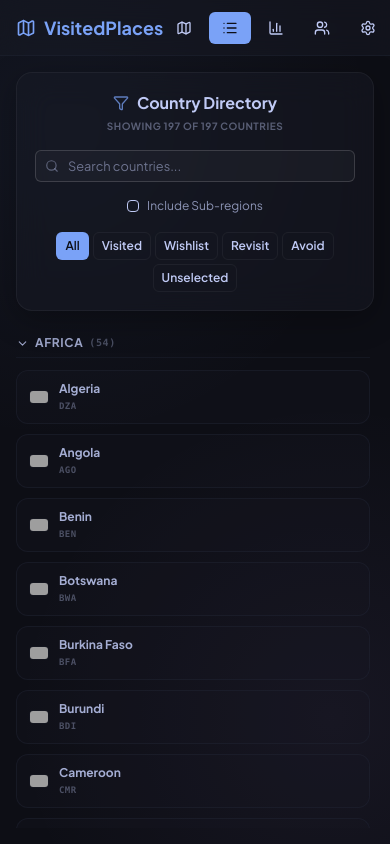
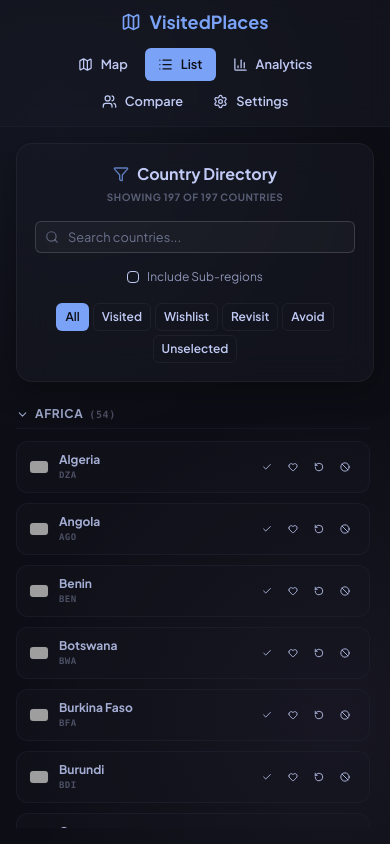
Before and after one commit to NotToxel/VisitedPlaces, a React (Vite) app: page /list in a window 390 px wide. Built offline with nearby package versions, Linux system fonts and the light colour scheme; grey boxes are pictures that could not be loaded.

Commit message:
fix: center navbar on desktop, stack nav below logo on mobile, restore inline quick buttons, and fix analytics mobile overflow

```diff
--- a/src/components/layout/Navbar.tsx
+++ b/src/components/layout/Navbar.tsx
@@ -7,57 +7,63 @@
   const [isSettingsOpen, setIsSettingsOpen] = React.useState(false);
 
   const getLinkClass = (isActive: boolean) =>
-    `btn btn-ghost btn-sm flex items-center gap-1.5 font-medium transition-colors ${
+    `btn btn-ghost btn-sm flex items-center gap-1.5 font-semibold transition-colors ${
       isActive ? 'btn-active text-primary bg-primary/10' : 'text-base-content/80 hover:text-primary'
     }`;
 
   return (
-    <nav className="navbar bg-base-200/45 backdrop-blur-md border-b border-base-300/35 justify-between px-4 py-2 shrink-0 select-none z-50">
-      <NavLink to="/" className="flex items-center gap-2 font-bold text-lg text-primary hover:opacity-85 transition-opacity">
-        <Map className="w-5 h-5" />
-        <span>VisitedPlaces</span>
-      </NavLink>
+    <nav className="navbar bg-base-200/45 backdrop-blur-md border-b border-base-300/35 px-4 py-2 shrink-0 select-none z-50 flex flex-col md:flex-row items-center justify-between gap-3 md:gap-0">
 
-      <div className="flex items-center gap-1 md:gap-2">
+      {/* Left Column: Logo / Home Button */}
+      <div className="w-full md:flex-1 flex justify-center md:justify-start">
+        <NavLink to="/" className="flex items-center gap-2 font-bold text-lg text-primary hover:opacity-85 transition-opacity">
+          <Map className="w-5 h-5 text-primary" />
+          <span>VisitedPlaces</span>
+        </NavLink>
+      </div>
+
+      {/* Center Column: Centered Tabs (including Settings) */}
+      <div className="w-full md:flex-none flex flex-wrap justify-center items-center gap-1 md:gap-2">
         <NavLink
           to="/"
           className={({ isActive }) => getLinkClass(isActive)}
         >
-          <Map size={16} />
-          <span className="hidden sm:inline">Map</span>
+          <Map size={15} />
+          <span>Map</span>
         </NavLink>
         <NavLink
           to="/list"
           className={({ isActive }) => getLinkClass(isActive)}
         >
-          <List size={16} />
-          <span className="hidden sm:inline">List</span>
+          <List size={15} />
+          <span>List</span>
         </NavLink>
         <NavLink
           to="/analytics"
           className={({ isActive }) => getLinkClass(isActive)}
         >
-          <BarChart3 size={16} />
-          <span className="hidden sm:inline">Analytics</span>
+          <BarChart3 size={15} />
+          <span>Analytics</span>
         </NavLink>
         <NavLink
           to="/compare"
           className={({ isActive }) => getLinkClass(isActive)}
         >
-          <Users size={16} />
-          <span className="hidden sm:inline">Compare</span>
+          <Users size={15} />
+          <span>Compare</span>
         </NavLink>
-
-        {/* Data Manager / Settings */}
         <button
           onClick={() => setIsSettingsOpen(true)}
-          className="btn btn-ghost btn-sm flex items-center gap-1.5 font-medium text-base-content/80 hover:text-primary transition-colors"
+          className="btn btn-ghost btn-sm flex items-center gap-1.5 font-semibold text-base-content/80 hover:text-primary transition-colors"
           title="Settings"
         >
-          <Settings size={16} />
-          <span className="hidden sm:inline">Settings</span>
+          <Settings size={15} />
+          <span>Settings</span>
         </button>
       </div>
+
+      {/* Right Column: Empty spacer to mathematically balance centered tabs on desktop */}
+      <div className="hidden md:flex md:flex-1 justify-end" />
 
       {isSettingsOpen && (
         <SettingsModal onClose={() => setIsSettingsOpen(false)} />
--- a/src/pages/Analytics.tsx
+++ b/src/pages/Analytics.tsx
@@ -103,7 +103,7 @@
   const percentVisited = totalCountries > 0 ? ((totalVisitedAndRevisit / totalCountries) * 100).toFixed(1) : '0';
 
   return (
-    <div className="p-4 md:p-6 h-full flex flex-col gap-4 overflow-hidden bg-transparent max-w-6xl mx-auto w-full">
+    <div className="p-3 md:p-6 h-full flex flex-col gap-4 overflow-hidden bg-transparent max-w-6xl mx-auto w-full">
       {/* Header */}
       <div className="glass-panel border border-base-300/50 p-4 rounded-2xl shrink-0 flex items-center gap-2 select-none">
         <PieIcon size={18} className="text-primary" />
@@ -113,7 +113,7 @@
       {/* Scrollable Container */}
       <div className="flex-1 overflow-y-auto flex flex-col gap-5 pr-1">
         {/* KPI Dashboard Row */}
-        <div className="stats shadow border border-base-300/40 rounded-2xl bg-base-200/20 backdrop-blur-md grid grid-cols-1 md:grid-cols-3 shrink-0 select-none">
+        <div className="stats stats-vertical md:stats-horizontal shadow border border-base-300/40 rounded-2xl bg-base-200/20 backdrop-blur-md shrink-0 select-none w-full">
           <div className="stat py-3">
             <div className="stat-figure text-primary">
               <Globe className="w-7 h-7" />
@@ -132,16 +132,16 @@
             <div className="stat-desc text-[10px] mt-0.5 text-base-content/60">Unlocked ranking profile</div>
           </div>
 
-          <div className="stat py-3 border-t md:border-t-0 md:border-l border-base-300/50 flex flex-row items-center px-4 gap-2">
-            <div className="flex-1 text-center border-r border-base-300/50 py-1">
+          <div className="stat py-3 border-t md:border-t-0 md:border-l border-base-300/50 grid grid-cols-3 items-center text-center px-2 sm:px-4 gap-1">
+            <div className="border-r border-base-300/50 py-1">
               <div className="text-[10px] font-semibold text-base-content/60 uppercase">Visited</div>
               <div className="text-lg font-extrabold text-accent-visited mt-0.5">{stats.visited}</div>
             </div>
-            <div className="flex-1 text-center border-r border-base-300/50 py-1">
+            <div className="border-r border-base-300/50 py-1">
               <div className="text-[10px] font-semibold text-base-content/60 uppercase">Revisit</div>
               <div className="text-lg font-extrabold text-accent-revisit mt-0.5">{stats.revisit}</div>
             </div>
-            <div className="flex-1 text-center py-1">
+            <div className="py-1">
               <div className="text-[10px] font-semibold text-base-content/60 uppercase">Wishlist</div>
               <div className="text-lg font-extrabold text-accent-wishlist mt-0.5">{stats.wishlist}</div>
             </div>
@@ -157,7 +157,7 @@
           <div className="flex-1 min-h-0">
             <ResponsiveContainer width="100%" height="100%">
               <PieChart>
-                <Pie data={pieData} cx="50%" cy="50%" innerRadius={55} outerRadius={88} paddingAngle={4} dataKey="value" stroke="none">
+                <Pie data={pieData} cx="50%" cy="50%" innerRadius={45} outerRadius={72} paddingAngle={4} dataKey="value" stroke="none">
                   {pieData.map((entry, index) => <Cell key={`cell-${index}`} fill={entry.color} />)}
                 </Pie>
                 <RechartsTooltip
--- a/src/pages/List.tsx
+++ b/src/pages/List.tsx
@@ -596,27 +596,49 @@
                               )}
                               <div className="flex flex-col min-w-0 flex-1">
                                 <span className="truncate font-extrabold text-[12px] leading-snug">{country.name}</span>
-                                <div className="flex items-center gap-1.5 mt-0.5">
                                 <span className="text-[9px] opacity-40 font-mono tracking-wider font-semibold uppercase">{country.id}</span>
-                                  {status !== 'NONE' && (
-                                    <span className={`text-[8px] font-bold tracking-wide uppercase px-1 py-0.5 rounded-sm border leading-none shrink-0
-                                      ${status === 'VISITED' ? 'text-accent-visited bg-accent-visited/10 border-accent-visited/20' : ''}
-                                      ${status === 'WISHLIST' ? 'text-accent-wishlist bg-accent-wishlist/10 border-accent-wishlist/20' : ''}
-                                      ${status === 'REVISIT' ? 'text-accent-revisit bg-accent-revisit/10 border-accent-revisit/20' : ''}
-                                      ${status === 'AVOID' ? 'text-accent-avoid bg-accent-avoid/10 border-accent-avoid/20' : ''}
-                                    `}>
-                                      {status.toLowerCase()}
-                                    </span>
-                                  )}
                               </div>
                             </div>
+
+                            <div className="flex items-center gap-1.5 shrink-0" onClick={e => e.stopPropagation()}>
+                              <div className="flex gap-0.5">
+                                <button
+                                  onClick={() => handleStatusChange(country.id, 'VISITED')}
+                                  title="Visited"
+                                  className={`btn btn-square btn-circle btn-xs h-5.5 w-5.5 transition-all ${status === 'VISITED' ? 'btn-success text-white border-none' : 'btn-ghost text-base-content/30 hover:text-accent-visited hover:bg-accent-visited/10'}`}
+                                >
+                                  <Check size={10} />
+                                </button>
+                                <button
+                                  onClick={() => handleStatusChange(country.id, 'WISHLIST')}
+                                  title="Wishlist"
+                                  className={`btn btn-square btn-circle btn-xs h-5.5 w-5.5 transition-all ${status === 'WISHLIST' ? 'btn-secondary text-white border-none' : 'btn-ghost text-base-content/30 hover:text-accent-wishlist hover:bg-accent-wishlist/10'}`}
+                                >
+                                  <Heart size={10} />
+                                </button>
+                                <button
+                                  onClick={() => handleStatusChange(country.id, 'REVISIT')}
+                                  title="Revisit"
+                                  className={`btn btn-square btn-circle btn-xs h-5.5 w-5.5 transition-all ${status === 'REVISIT' ? 'btn-warning text-white border-none' : 'btn-ghost text-base-content/30 hover:text-accent-revisit hover:bg-accent-revisit/10'}`}
+                                >
+                                  <RotateCcw size={10} />
+                                </button>
+                                <button
+                                  onClick={() => handleStatusChange(country.id, 'AVOID')}
+                                  title="Avoid"
+                                  className={`btn btn-square btn-circle btn-xs h-5.5 w-5.5 transition-all ${status === 'AVOID' ? 'btn-error text-white border-none' : 'btn-ghost text-base-content/30 hover:text-accent-avoid hover:bg-accent-avoid/10'}`}
+                                >
+                                  <Ban size={10} />
+                                </button>
                               </div>
+
                               {hasDrill && (
-                              <div className="flex items-center gap-0.5 bg-primary/10 border border-primary/20 text-primary rounded px-1 text-[9px] font-bold py-0.5 shrink-0 select-none ml-2">
+                                <div className="flex items-center gap-0.5 bg-primary/10 border border-primary/20 text-primary rounded px-1 text-[9px] font-bold py-0.5 shrink-0 select-none ml-1">
                                   <Map size={9} />
                                   <span>{getSubregionsProgressString(country.id)}</span>
                                 </div>
                               )}
+                            </div>
                           </div>
                         );
                       })}
```
Lines whose indentation alone changed are shown as unchanged.
